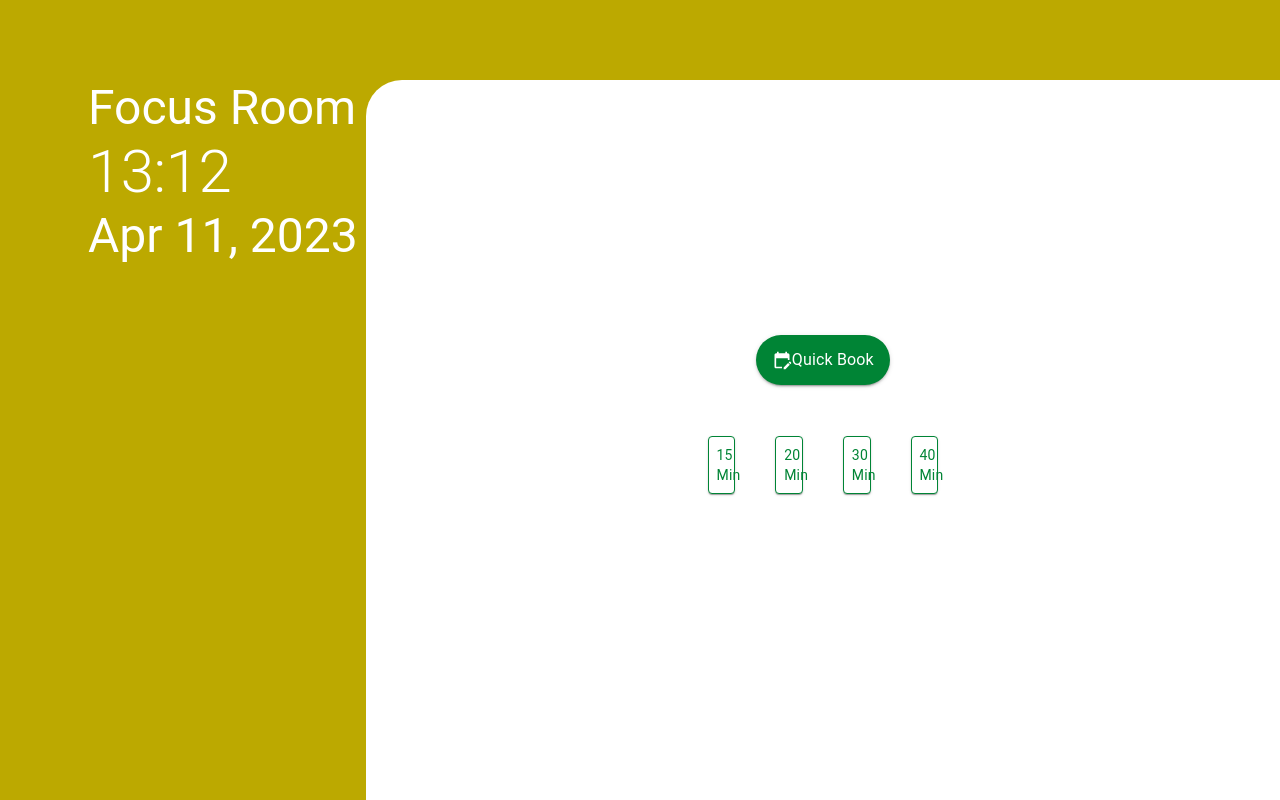
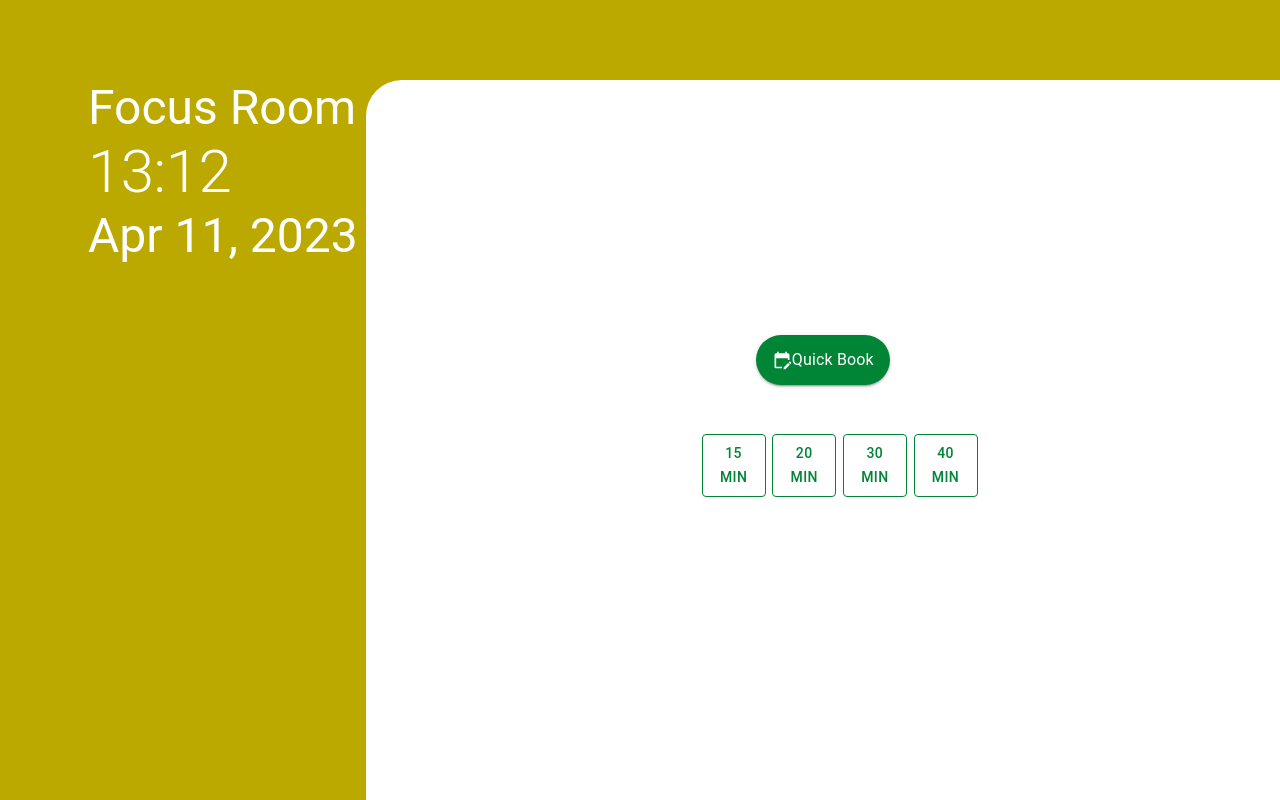
Before and after one commit to robert-szalkai/meeting-rooms-booking, a React (Create React App) app: page / in a window 1280 px wide. Both pictures are taken after a click on the button "Quick Book". Built offline with nearby package versions, Linux system fonts and the light colour scheme; no server answers.

Commit message:
Working Time Buttons Disabling

```diff
--- a/src/Components/TabletView/QuickBook.tsx
+++ b/src/Components/TabletView/QuickBook.tsx
@@ -12,7 +12,11 @@ import EditCalendarIcon from "@mui/icons-material/EditCalendar";
 import { useState } from "react";
 import axios from "axios";
 import { styled } from "@mui/material/styles";
-import { getParticipants, getParticipant } from "../../HandleRequests/RoomApi";
+import {
+    getParticipants,
+    getParticipant,
+    getRoom,
+} from "../../HandleRequests/RoomApi";
 import dayjs from "dayjs";
 
 //To be removed when globla theme is done
@@ -41,10 +45,57 @@ const QuickBook = () => {
     const [owners, setOwners] = useState([""]);
     const [autoComplete, setAutoComplete] = useState(false);
     const [time_val, setTime_val] = useState(0);
+    const [overlapped15, setOverlapped15] = useState(false);
+    const [overlapped20, setOverlapped20] = useState(false);
+    const [overlapped30, setOverlapped30] = useState(false);
+    const [overlapped40, setOverlapped40] = useState(false);
 
-    const handleQuickBook = () => {
+    const handleQuickBook = async () => {
         setTimeButtonsVisible(!timeButtonsVisible);
         if (timeButtonsVisible) setOpen(false);
+        let meetings_start_time: any[] = [];
+        const response = await axios.get("http://localhost:3001/meetings");
+        const now = dayjs();
+        Object.values(response.data).map((value: any) => {
+            if (
+                dayjs(value.start_time).isSame(now, "day") &&
+                dayjs(value.start_time).isAfter(now, "hour")
+            )
+                meetings_start_time.push(
+                    dayjs(value.end_time).diff(
+                        dayjs(value.start_time),
+                        "minute"
+                    )
+                );
+        });
+
+        const latest_meet = meetings_start_time[meetings_start_time.length - 1];
+        console.log(latest_meet);
+
+        if (latest_meet > 15) {
+            setOverlapped15(false);
+            if (latest_meet > 20) {
+                setOverlapped20(false);
+                if (latest_meet > 30) {
+                    setOverlapped30(false);
+                    if (latest_meet > 40) {
+                        setOverlapped40(false);
+                    } else if (latest_meet <= 40) {
+                        setOverlapped40(true);
+                    }
+                } else if (latest_meet <= 30) {
+                    setOverlapped30(true);
+                }
+            } else if (latest_meet <= 20) {
+                setOverlapped20(true);
+            }
+        } else if (latest_meet <= 15) {
+            console.log("no meeting can take place");
+            setOverlapped15(true);
+            setOverlapped20(true);
+            setOverlapped30(true);
+            setOverlapped40(true);
+        }
     };
 
     const handleClickTime = () => {
@@ -72,7 +123,6 @@ const QuickBook = () => {
             participants_id: [],
             start_time: now,
             end_time: end_time,
-            duration: time_val,
         });
         console.log(res.status);
         // Toast for successful confirmation to be added
@@ -119,56 +169,52 @@ const QuickBook = () => {
                         minHeight="25vh"
                     >
                         <Grid item xs={2}>
-                            <Item
-                                sx={buttonStyle}
+                            <Button
                                 onClick={() => {
                                     handleClickTime();
                                     setTime_val(15);
                                 }}
+                                sx={buttonStyle}
+                                disabled={overlapped15}
                             >
-                                {" "}
-                                {/* To be replaced when global theme is done*/}
                                 15 Min
-                            </Item>
+                            </Button>
                         </Grid>
                         <Grid item xs={2}>
-                            <Item
-                                sx={buttonStyle}
+                            <Button
                                 onClick={() => {
                                     handleClickTime();
                                     setTime_val(20);
                                 }}
+                                sx={buttonStyle}
+                                disabled={overlapped20}
                             >
-                                {" "}
-                                {/* To be replaced when global theme is done*/}
                                 20 Min
-                            </Item>
+                            </Button>
                         </Grid>
                         <Grid item xs={2}>
-                            <Item
-                                sx={buttonStyle}
+                            <Button
                                 onClick={() => {
                                     handleClickTime();
                                     setTime_val(30);
                                 }}
+                                sx={buttonStyle}
+                                disabled={overlapped30}
                             >
-                                {" "}
-                                {/* To be replaced when global theme is done*/}
                                 30 Min
-                            </Item>
+                            </Button>
                         </Grid>
                         <Grid item xs={2}>
-                            <Item
-                                sx={buttonStyle}
+                            <Button
                                 onClick={() => {
                                     handleClickTime();
                                     setTime_val(40);
                                 }}
+                                sx={buttonStyle}
+                                disabled={overlapped40}
                             >
-                                {" "}
-                                {/* To be replaced when global theme is done*/}
                                 40 Min
-                            </Item>
+                            </Button>
                         </Grid>
                     </Grid>
 
--- a/src/HandleRequests/RoomApi.ts
+++ b/src/HandleRequests/RoomApi.ts
@@ -10,6 +10,10 @@ const getParticipant = async (_name: string) => {
 
 const getRooms = async () => {
     return await axios.get("http://localhost:3001/rooms");
+};
+
+const getRoom = async (_roomid: string) => {
+    return await axios.get(`http://localhost:3001/meetings?room_id=${_roomid}`);
 };
 const deleteRooms = async (id: number) => {
     return await axios.delete(`http://localhost:3001/rooms/${id}`);
@@ -51,4 +55,5 @@ export {
     updateRoomData,
     getParticipants,
     getParticipant,
+    getRoom,
 };
```
